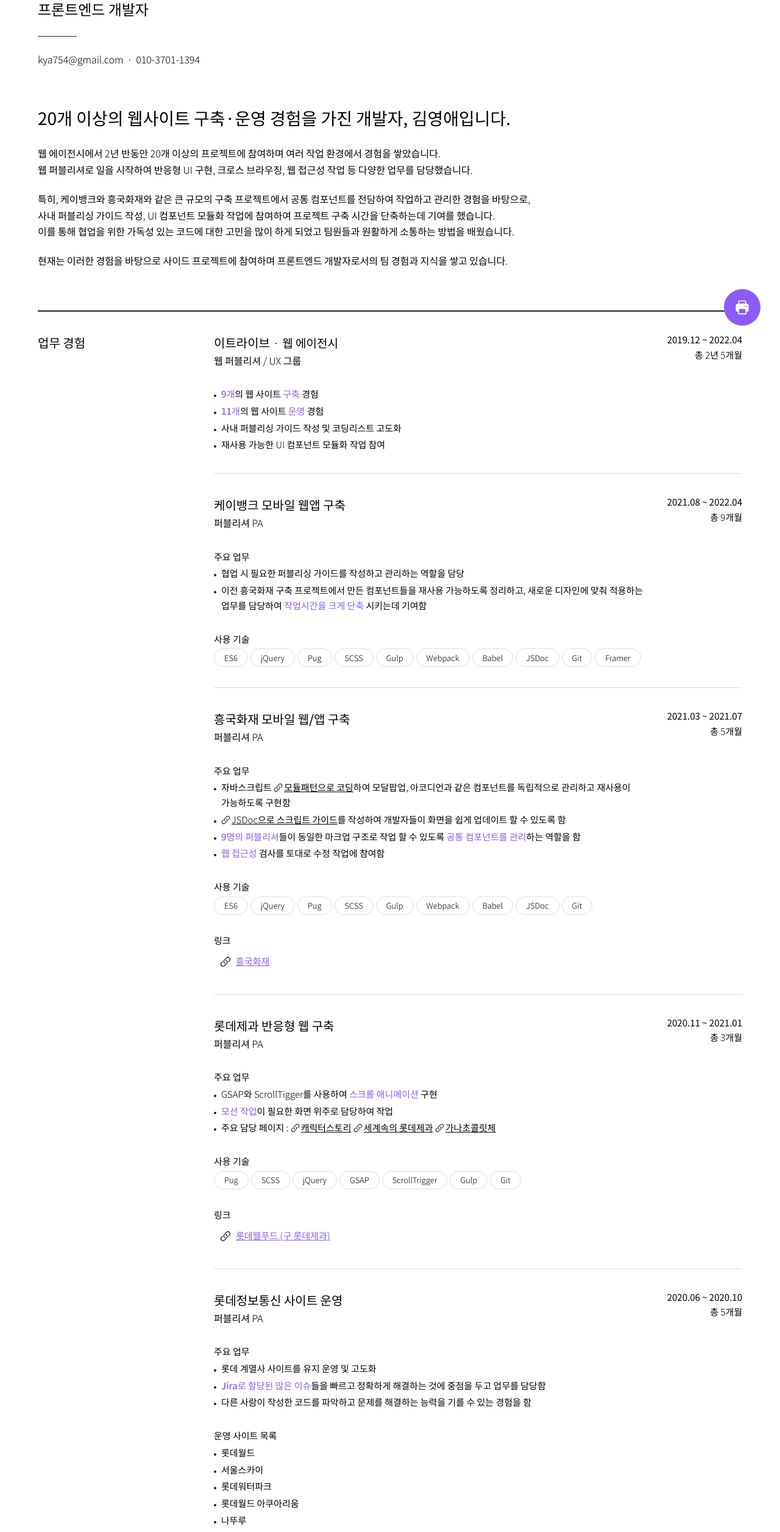
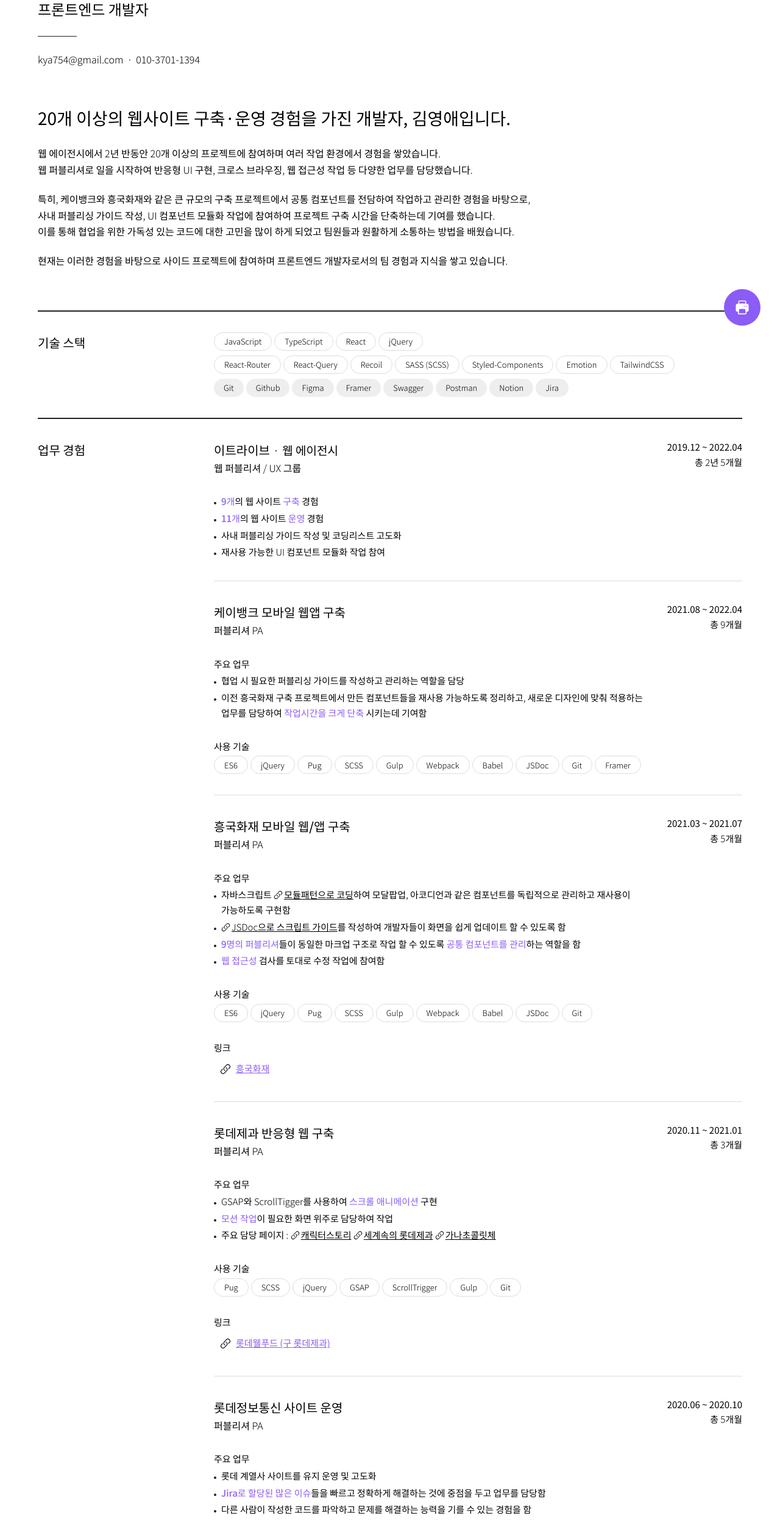
Before and after one commit to kkomyoung/fe-portfolio, a React (Create React App) app: page /resume in a window 1280 px wide. Shown: the part 234-2746 px from the top of the page at 61% size. Built offline with nearby package versions, Linux system fonts and the light colour scheme.

Commit message:
fix: 이력서 수정

```diff
--- a/src/index.css
+++ b/src/index.css
@@ -40,6 +40,7 @@ body {
   html,
   body {
     font-size: 42.5%;
+    min-width: auto;
   }
 
   * {
--- a/src/pages/ResumePage.jsx
+++ b/src/pages/ResumePage.jsx
@@ -23,21 +23,21 @@ import { LinkIcon } from "@heroicons/react/24/solid";
 import { ReactComponent as IconGithub } from "../assets/icon/icon_github.svg";
 import { ReactComponent as IconVelog } from "../assets/icon/icon_velog.svg";
 import SideButtonWrap from "../components/SideButtonWrap";
-// import { useReactToPrint } from "react-to-print";
+import { useReactToPrint } from "react-to-print";
 
 export default function Resume() {
   const [headerStyle, setHeaderStyled] = useState("absolute");
   const printRef = useRef();
-  // const handlePrint = useReactToPrint({
-  //   content: () => printRef.current,
-  //   documentTitle: "이력서_프론트엔드_김영애",
-  // });
+  const handlePrint = useReactToPrint({
+    content: () => printRef.current,
+    documentTitle: "이력서_프론트엔드_김영애",
+  });
 
-  const handlePrint = () => {
-    const url =
-      "https://drive.google.com/file/d/1WfeF2qbzD-11jpVx30ldGzyRBzktcDb7/view?usp=sharing";
-    window.open(url);
-  };
+  // const handlePrint = () => {
+  //   const url =
+  //     "https://drive.google.com/file/d/1WfeF2qbzD-11jpVx30ldGzyRBzktcDb7/view?usp=sharing";
+  //   window.open(url);
+  // };
 
   useEffect(() => {
     const handleScroll = () => {
@@ -109,6 +109,41 @@ export default function Resume() {
         </IntroSection>
 
         <InfoWrap>
+          <InfoSection>
+            <div className="category">
+              <h3>기술 스택</h3>
+            </div>
+            <InfoList>
+              <li>
+                <StackList>
+                  <li>JavaScript</li>
+                  <li>TypeScript</li>
+                  <li>React</li>
+                  <li>jQuery</li>
+                </StackList>
+                <StackList>
+                  <li>React-Router</li>
+                  <li>React-Query</li>
+                  <li>Recoil</li>
+                  <li>SASS (SCSS)</li>
+                  <li>Styled-Components</li>
+                  <li>Emotion</li>
+                  <li>TailwindCSS</li>
+                </StackList>
+                <StackList>
+                  <li className="tool">Git</li>
+                  <li className="tool">Github</li>
+                  <li className="tool">Figma</li>
+                  <li className="tool">Framer</li>
+                  <li className="tool">Swagger</li>
+                  <li className="tool">Postman</li>
+                  <li className="tool">Notion</li>
+                  <li className="tool">Jira</li>
+                </StackList>
+              </li>
+            </InfoList>
+          </InfoSection>
+
           <InfoSection>
             <div className="category">
               <h3>업무 경험</h3>
@@ -466,14 +501,10 @@ export default function Resume() {
                 <InfoDetail>
                   <h5 className="title">운영 사이트 목록</h5>
                   <DetailList>
-                    <li>롯데월드</li>
-                    <li>서울스카이</li>
-                    <li>롯데워터파크</li>
-                    <li>롯데월드 아쿠아리움</li>
-                    <li>나뚜루</li>
-                    <li>롯데칠성</li>
-                    <li>롯데케미칼</li>
-                    <li>롯데제과</li>
+                    <li>
+                      롯데월드 / 서울스카이 / 롯데워터파크 / 롯데월드 아쿠아리움
+                      / 나뚜루 / 롯데칠성 / 롯데케미칼 / 롯데제과
+                    </li>
                   </DetailList>
                 </InfoDetail>
               </li>
@@ -918,10 +949,15 @@ export default function Resume() {
                     </li>
                     <li>
                       <UrlTag
+                        href="https://kkomyoung.github.io/fe-portfolio/"
+                        target="_blank"
+                        rel="noreferrer"
+                      >
+                        {/* <UrlTag
                         href="https://github.com/kkomyoung/love-document-client"
                         target="_blank"
                         rel="noreferrer"
-                      >
+                      > */}
                         <IconGithub />
                         <span>깃허브</span>
                       </UrlTag>
@@ -1012,38 +1048,7 @@ export default function Resume() {
               </li>
             </InfoList>
           </InfoSection>
-          <InfoSection>
-            <div className="category">
-              <h3>기술 스택</h3>
-            </div>
-            <InfoList>
-              <li>
-                <StackList>
-                  <li>ES6</li>
-                  <li>TypeScript</li>
-                  <li>React</li>
-                  <li>React-Router</li>
-                  <li>React-Query</li>
-                  <li>Recoil</li>
-                  <li>SASS (SCSS)</li>
-                  <li>Styled-Components</li>
-                  <li>Emotion</li>
-                  <li>TailwindCSS</li>
-                  <li>jQuery</li>
-                </StackList>
-                <StackList>
-                  <li className="tool">Git</li>
-                  <li className="tool">Github</li>
-                  <li className="tool">Figma</li>
-                  <li className="tool">Framer</li>
-                  <li className="tool">Swagger</li>
-                  <li className="tool">Postman</li>
-                  <li className="tool">Notion</li>
-                  <li className="tool">Jira</li>
-                </StackList>
-              </li>
-            </InfoList>
-          </InfoSection>
+
           <InfoSection>
             <div className="category">
               <h3>포트폴리오</h3>
```
Also changed, not shown: src/App.js (+11 -0 lines).
